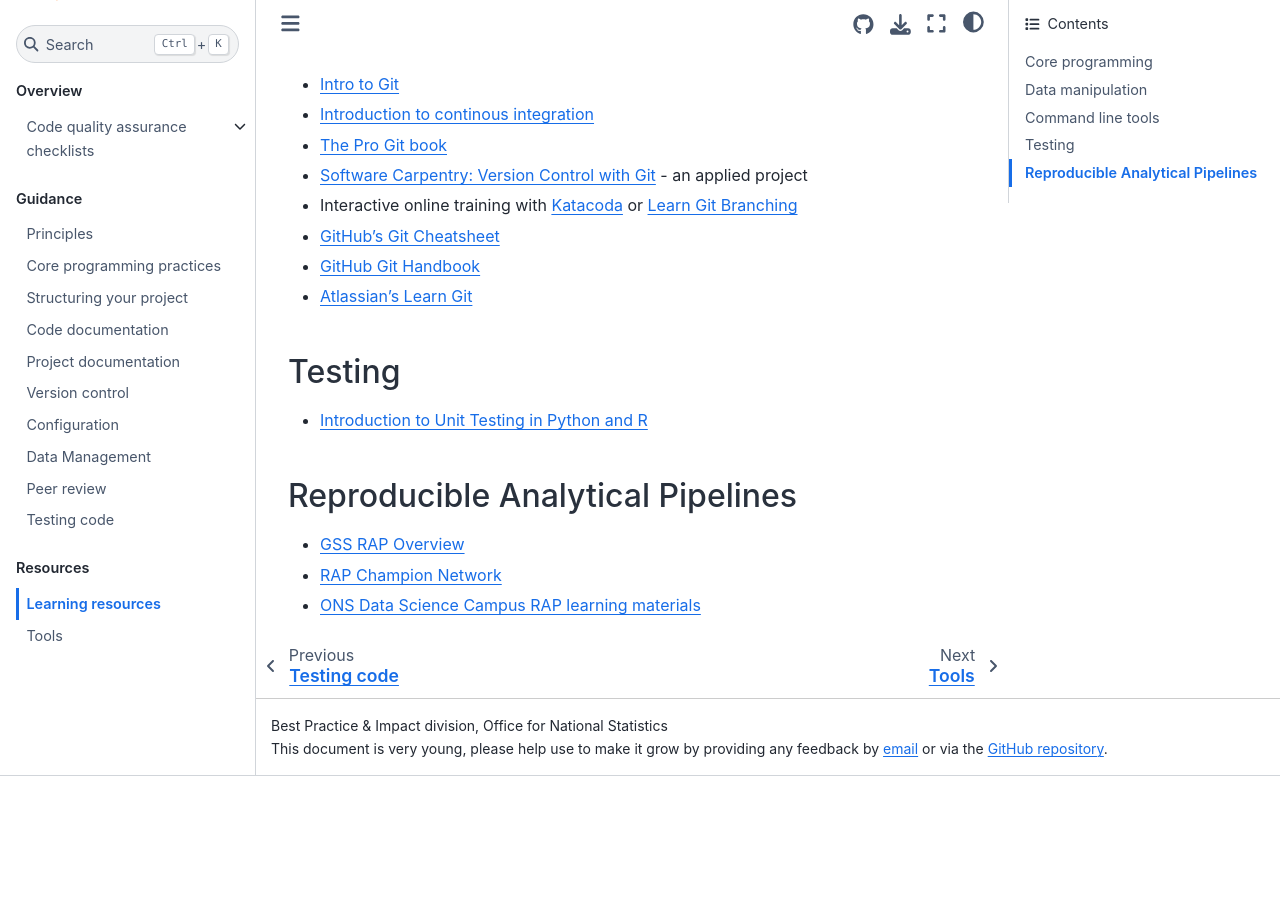
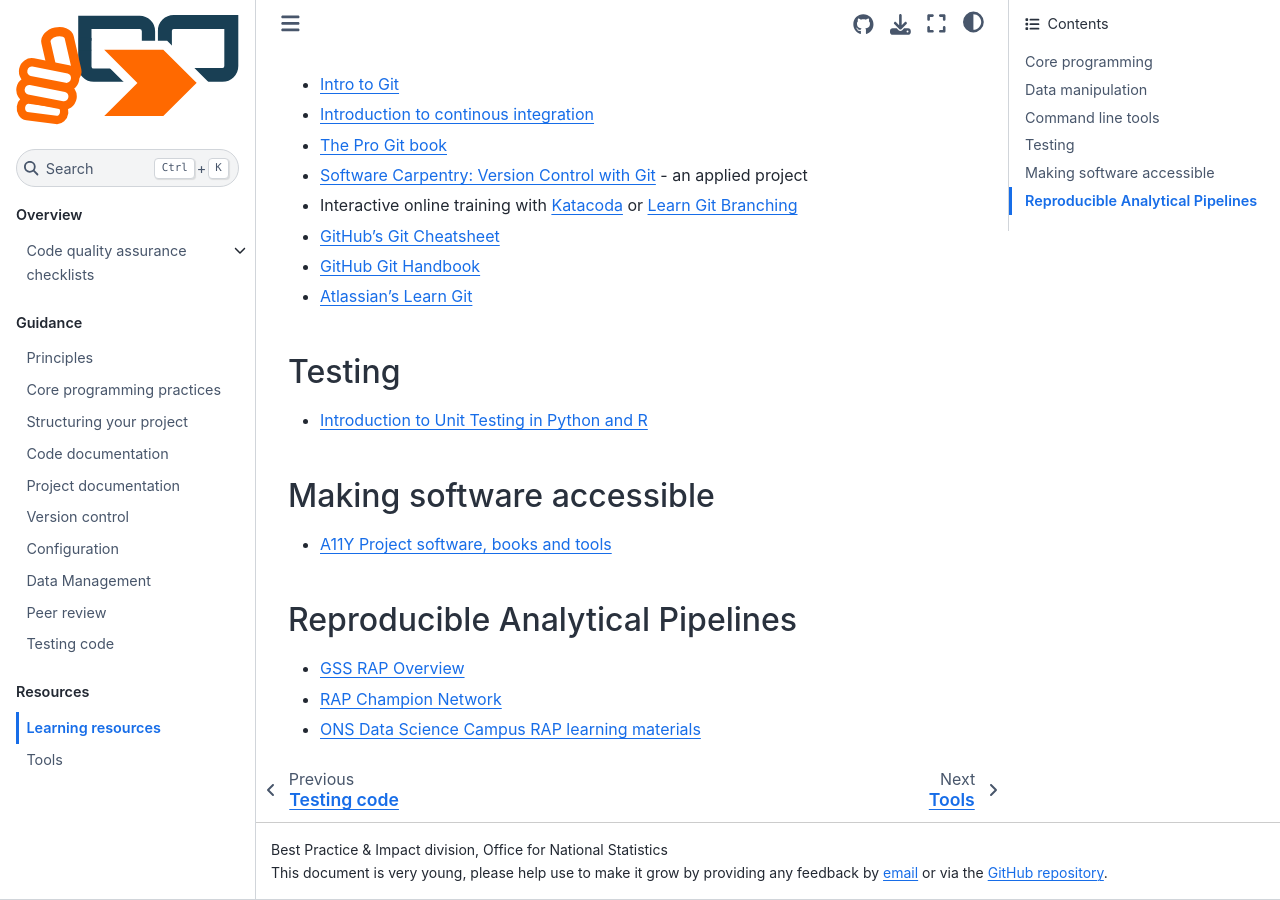
Before and after one commit to best-practice-and-impact/qa-of-code-guidance, a Jupyter Book: the page built from book/learning.md, in a window 1280 px wide and 900 px high, scrolled down 2030 px. Built offline with Jupyter Book 1.0.4 settings and Sphinx 7.4.7 and the Sphinx Book theme 1.1.4, drawn with Linux system fonts in a browser that asks for light colours; before the commit the page ends 2806 px from its top, so only the background shows below that.

Commit message:
added accessibility resources

```diff
--- a/book/learning.md
+++ b/book/learning.md
@@ -71,6 +71,10 @@
 
 * [Introduction to Unit Testing in Python and R](https://learninghub.ons.gov.uk/enrol/index.php?id=539)
 
+## Making software accessible
+
+* [A11Y Project software, books and tools](https://www.a11yproject.com/resources/)
+
 
 ## Reproducible Analytical Pipelines
 
```
